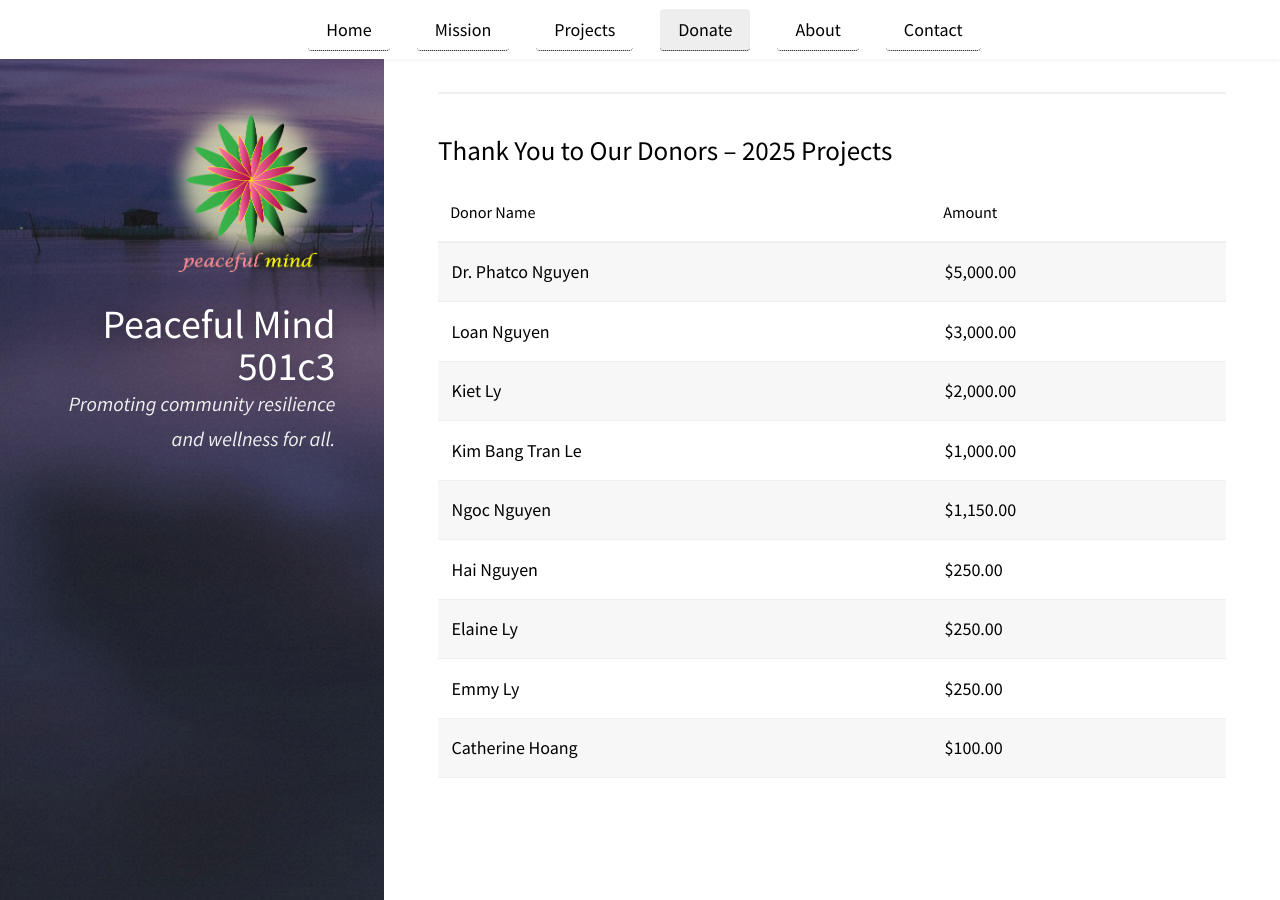
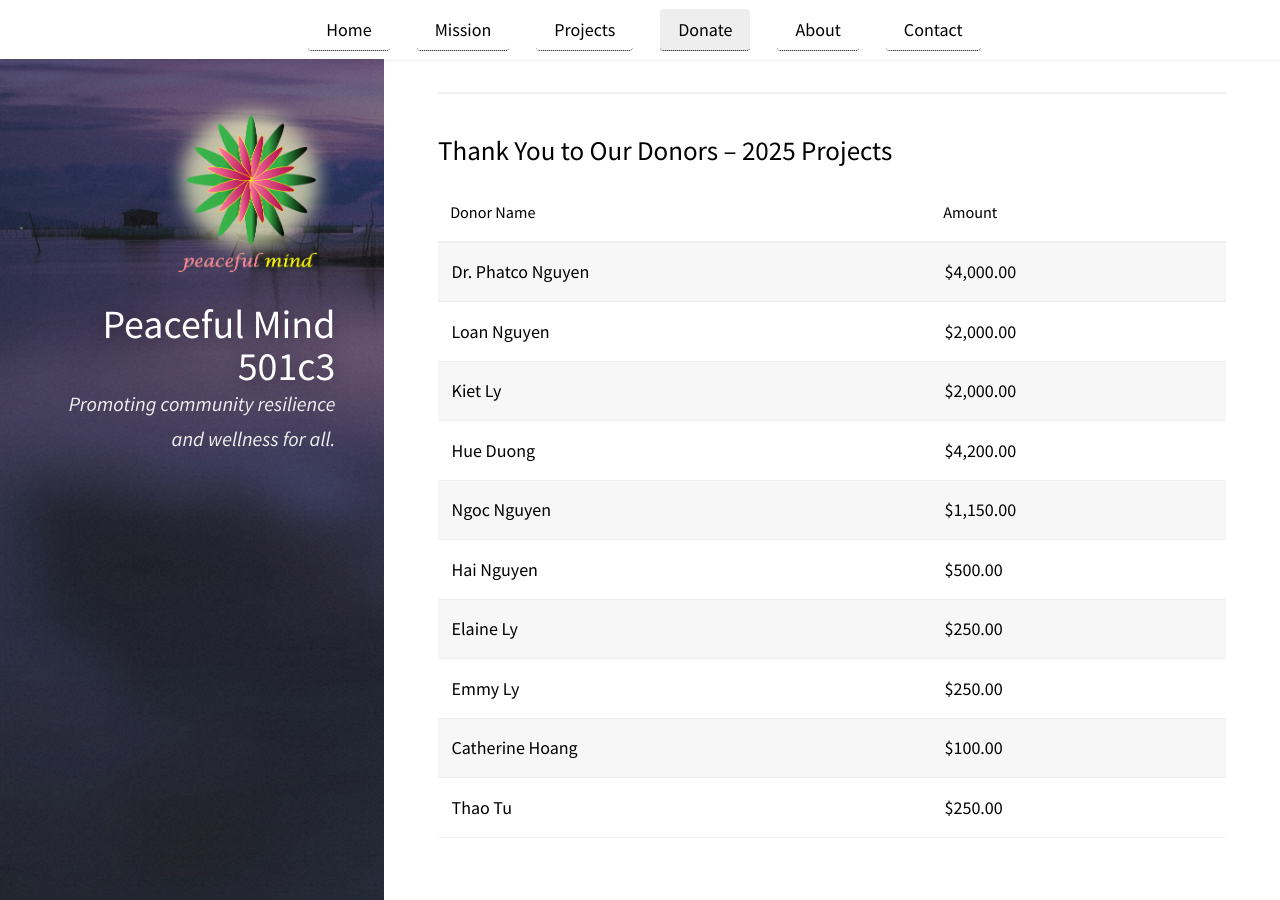
Before and after one commit to peacefulcenter/peacefulcenter.github.io, a Jekyll site: the page built from pages/donate.md, in a window 1280 px wide and 900 px high, scrolled down 1476 px. Built offline with Jekyll 4.4.1, drawn with Linux system fonts in a browser that asks for light colours; our own code applies the rules of GitHub Pages for plain Markdown files.

Commit message:
Change the text in Donate and Projects pages

```diff
--- a/pages/donate.md
+++ b/pages/donate.md
@@ -79,14 +79,15 @@ _Peaceful Mind 501C3 is a tax-exempt organization. Your donation is tax deductib
 
 ## Thank You to Our Donors – 2025 Projects
 
-| Donor Name             | Amount       |
-|------------------------|--------------|
-| Dr. Phatco Nguyen      | $5,000.00    |
-| Loan Nguyen            | $3,000.00    |
-| Kiet Ly                | $2,000.00    |
-| Kim Bang Tran Le       | $1,000.00    |
-| Ngoc Nguyen            | $1,150.00    |
-| Hai Nguyen             | $250.00      |
-| Elaine Ly              | $250.00      |
-| Emmy Ly                | $250.00      |
-| Catherine Hoang        | $100.00      |
+| Donor Name        | Amount    |
+|-------------------|-----------|
+| Dr. Phatco Nguyen | $4,000.00 |
+| Loan Nguyen       | $2,000.00 |
+| Kiet Ly           | $2,000.00 |
+| Hue Duong         | $4,200.00 |
+| Ngoc Nguyen       | $1,150.00 |
+| Hai Nguyen        | $500.00   |
+| Elaine Ly         | $250.00   |
+| Emmy Ly           | $250.00   |
+| Catherine Hoang   | $100.00   |
+| Thao Tu           | $250.00   |
```
Also changed, not shown: pages/projects.md (+9 -3 lines).
